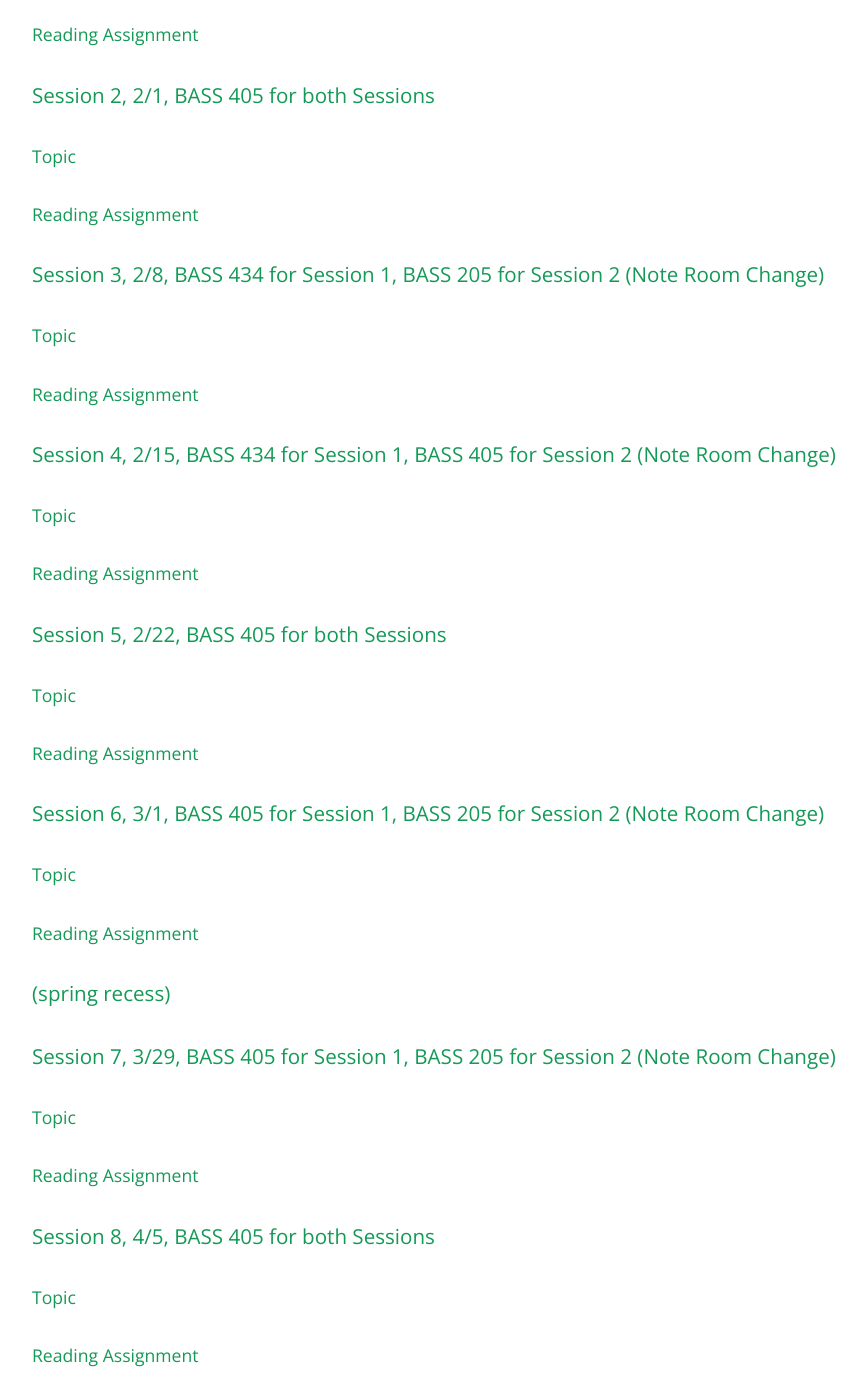
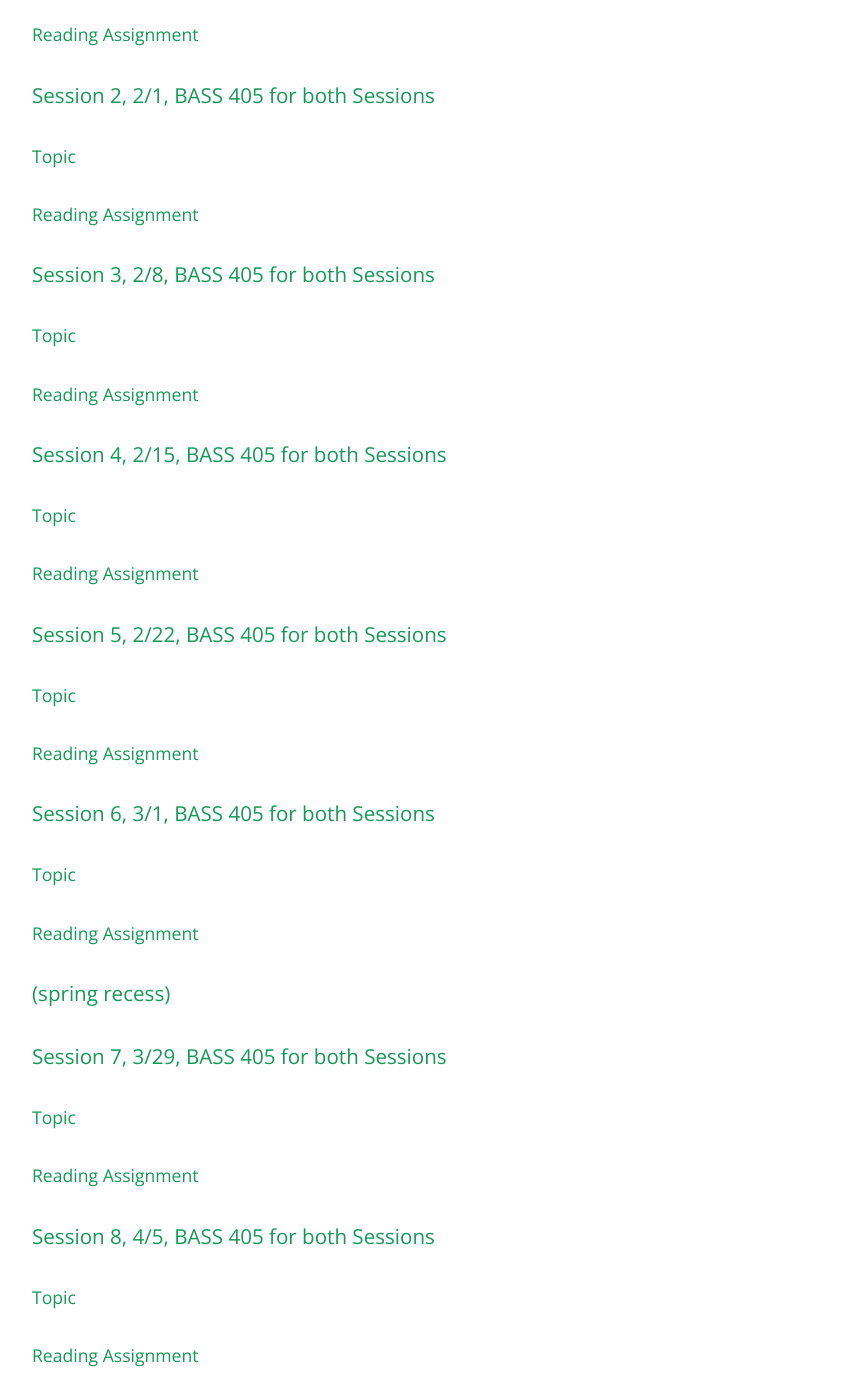
Before and after one commit to gersteinlab/cbb752b20, a Jekyll site: the page built from discussion.md, in a window 1280 px wide and 1400 px high, scrolled down 1358 px. Shown: the whole window, without its empty margins (64-930 px from the left). Built offline with Jekyll 4.4.1, drawn with Linux system fonts in a browser that asks for light colours; some of the changed text lies outside the part shown.

```diff
--- a/discussion.md
+++ b/discussion.md
@@ -39,13 +39,13 @@ Reading assignments for discussion sessions are listed below:
 
 #### Reading Assignment
 
-### Session 3,	2/8, BASS 434 for Session 1, BASS 205 for Session 2 (Note Room Change)
+### Session 3,	2/8, BASS 405 for both Sessions
 
 #### Topic
 
 #### Reading Assignment
 
-### Session 4,	2/15, BASS 434 for Session 1, BASS 405 for Session 2 (Note Room Change)
+### Session 4,	2/15, BASS 405 for both Sessions
 
 #### Topic
 
@@ -57,7 +57,7 @@ Reading assignments for discussion sessions are listed below:
 
 #### Reading Assignment
 
-### Session 6,	3/1, BASS 405 for Session 1, BASS 205 for Session 2 (Note Room Change)
+### Session 6,	3/1, BASS 405 for both Sessions
 
 #### Topic
 
@@ -65,7 +65,7 @@ Reading assignments for discussion sessions are listed below:
 
 ### (spring recess)
 
-### Session 7, 3/29,	BASS 405 for Session 1, BASS 205 for Session 2 (Note Room Change)
+### Session 7, 3/29,	BASS 405 for both Sessions
 
 #### Topic
 
@@ -77,7 +77,7 @@ Reading assignments for discussion sessions are listed below:
 
 #### Reading Assignment
 
-### Session 9, 4/12, BASS 434 for Session 1, BASS 405 for Session 2 (Note Room Change)
+### Session 9, 4/12, BASS 405 for both Sessions
 
 #### Topic
 
```
Also changed, not shown: index.md (+5 -5 lines), syllabus.md (+1 -2 lines).
